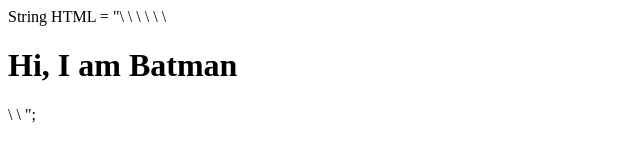
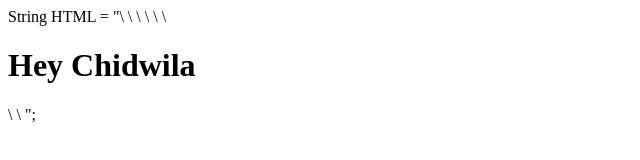
Before and after one commit to MPU9250/MPU9250.github.io, a plain HTML site: page index.html in a window 1280 px wide. Shown: the whole page, without its empty margins (0-640 px from the left). Drawn offline with Linux system fonts and the light colour scheme.

Commit message:
Update index.html

```diff
--- a/index.html
+++ b/index.html
@@ -1,9 +1,9 @@
 String HTML = "<!DOCTYPE html>\
 <html>\
 <head>\
-    <title>Batman's book</title>\
+    <title>ESP32 Web Server</title>\
 </head>\
 <body>\
-    <h1>Hi, I am Batman</h1>\
+    <h1>Hey Chidwila</h1>\
 </body>\
 </html>";
```
